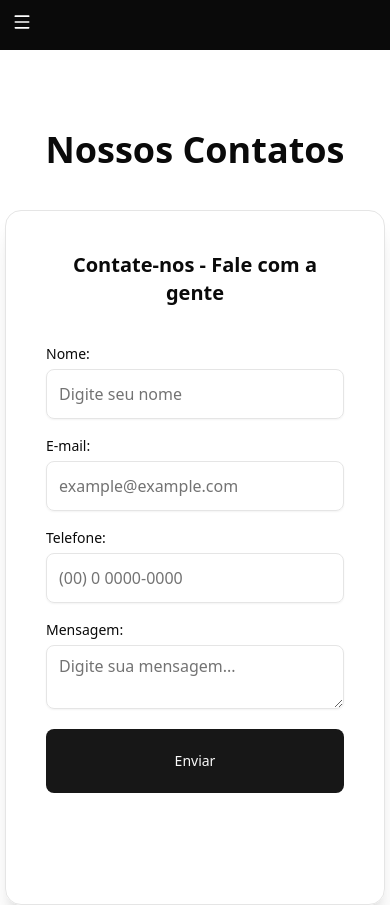
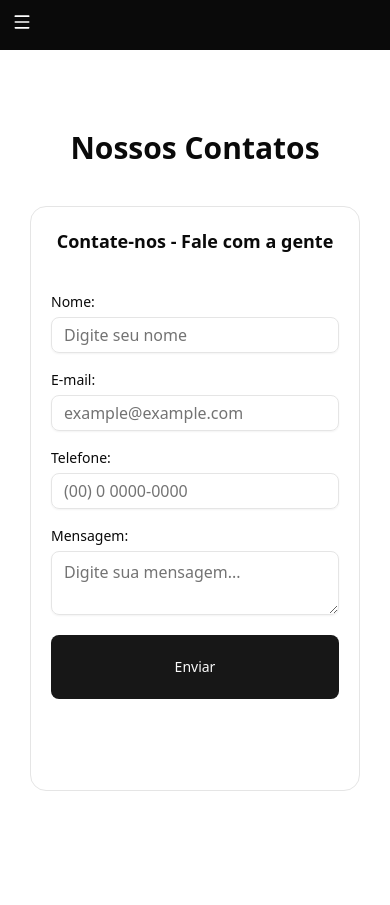
Before and after one commit to joao-nery/IBRD_System, a Next.js app: page /pages/contats in a window 390 px wide. After the commit the page ends 844 px from the top, so only its background shows below. Built offline with nearby package versions, Linux system fonts and the light colour scheme; some icons are missing.

Commit message:
fix cells page add media queries 2

```diff
--- a/src/app/pages/contats/page.tsx
+++ b/src/app/pages/contats/page.tsx
@@ -43,11 +43,11 @@ export default function ContatsPage() {
 
   return (
     <div className="flex flex-col mt-20 items-center">
-      <h1 className="text-4xl font-bold">Nossos Contatos</h1>
+      <h1 className="text-3xl lg:text-4xl font-bold">Nossos Contatos</h1>
 
       <section className="mt-10 flex">
-        <div className="border-1 p-10 w-[380px] lg:w-[500px] shadow-xl rounded-2xl">
-          <h2 className="text-xl lg:text-2xl font-semibold text-center">
+        <div className="border-1 p-5 lg:p-10 w-[330px] lg:w-[500px] lg:shadow-xl rounded-2xl">
+          <h2 className="text-lg lg:text-2xl font-semibold text-center">
             Contate-nos - Fale com a gente
           </h2>
 
@@ -64,7 +64,7 @@ export default function ContatsPage() {
                     <FormControl>
                       <Input
                         type="text"
-                        className="py-6"
+                        className="lg:py-6"
                         {...field}
                         placeholder="Digite seu nome"
                       />
@@ -83,7 +83,7 @@ export default function ContatsPage() {
                     <FormControl>
                       <Input
                         type="email"
-                        className="py-6"
+                        className="lg:py-6"
                         placeholder="example@example.com"
                         {...field}
                       />
@@ -102,7 +102,7 @@ export default function ContatsPage() {
                     <FormControl>
                       <Input
                         type="tel"
-                        className="py-6"
+                        className="lg:py-6"
                         placeholder="(00) 0 0000-0000"
                         {...field}
                       />
--- a/src/app/pages/vision/page.tsx
+++ b/src/app/pages/vision/page.tsx
@@ -1,7 +1,17 @@
+import Image from "next/image";
+
 export default function VisionPage() {
   return (
-    <div className="flex flex-col py-10 mt-20 lg:mt-30 items-center">
-      <h1 className="text-2xl lg:text-3xl text-center font-bold">
+    <div className="flex flex-col py-15 lg:mt-20 items-center">
+      <Image
+        src={"/logo.jpg"}
+        width={100}
+        height={0}
+        className="rounded-full  hover:scale-105 transition-all"
+        alt="Localization image"
+      />
+
+      <h1 className="text-2xl w-3/4 mt-10 lg:text-3xl text-center font-bold">
         Nosso Propósito: Visão, Missão e Valores
       </h1>
       <p className="mt-5 w-3/4 lg:w-1/2">
--- a/src/app/pages/whereLocalization/page.tsx
+++ b/src/app/pages/whereLocalization/page.tsx
@@ -3,10 +3,10 @@ import Link from "next/link";
 
 export default function WhereLocalization() {
   return (
-    <div className="mt-15 flex flex-col justify-center items-center">
+    <div className="mt-20 flex flex-col justify-center items-center">
       <h1 className="text-4xl font-bold">Onde Estamos?</h1>
 
-      <section className="flex flex-col lg:flex-row gap-10 mt-10">
+      <section className="flex flex-col items-center lg:items-start lg:flex-row gap-10 mt-8 lg:mt-15">
         <Link
           href={
             "https://www.google.com.br/maps/place/Igreja+Batista+Renovo+de+Davi/@-19.9380541,-44.1274708,16z/data=!4m17!1m10!3m9!1s0xa6c159decf5269:0x9a1489b9bbd8a8bb!2sIgreja+Batista+Renovo+de+Davi!8m2!3d-19.9379985!4d-44.1274274!10e5!14m1!1BCgIgARICCAI!16s%2Fg%2F11j0d35xpz!3m5!1s0xa6c159decf5269:0x9a1489b9bbd8a8bb!8m2!3d-19.9379985!4d-44.1274274!16s%2Fg%2F11j0d35xpz?entry=ttu&g_ep=EgoyMDI1MTAwMS4wIKXMDSoASAFQAw%3D%3D"
@@ -14,14 +14,14 @@ export default function WhereLocalization() {
           target="_blank">
           <Image
             src={"/localization.jpeg"}
-            width={400}
+            width={1000}
             height={0}
-            className="rounded-2xl shadow-2xl hover:scale-105 transition-all"
+            className="rounded-2xl w-[300px] lg:w-[600px] shadow-2xl hover:scale-105 transition-all"
             alt="Localization image"
           />
         </Link>
 
-        <div>
+        <div className="w-2/3">
           <h1 className="text-2xl text-left font-semibold">
             Igreja Batista Renovo de Davi
           </h1>
--- a/src/app/pages/whoWeAre/page.tsx
+++ b/src/app/pages/whoWeAre/page.tsx
@@ -4,9 +4,8 @@ import Link from "next/link";
 
 export default function WhoWeArePaeg() {
   return (
-    <div className="flex flex-col py-10 mt-20 lg:mt-40 items-center gap-10">
+    <div className="flex flex-col py-15 mt-5 lg:mt-40 items-center gap-10">
       <div className="flex flex-col gap-5 items-center">
-        <h1 className="text-4xl font-bold">Quem Somos?</h1>
         <Image
           src={"/logo.jpg"}
           width={100}
@@ -14,6 +13,7 @@ export default function WhoWeArePaeg() {
           alt="Image Logo"
           className="rounded-full"
         />
+        <h1 className="text-4xl font-bold">Quem Somos?</h1>
       </div>
 
       <p className="w-3/4 lg:w-1/2">
--- a/src/components/landingpageLayout/content.tsx
+++ b/src/components/landingpageLayout/content.tsx
@@ -30,7 +30,7 @@ export function ContentComponent() {
         Não perca nossos Conteúdos!
       </h1>
 
-      <div className="grid md:grid-cols-2 mt-20 gap-5 *:hover:scale-105 *:transition-all">
+      <div className="grid lg:grid-cols-2 mt-20 gap-5 *:hover:scale-105 *:transition-all">
         {contents.map((content, index) => (
           <div key={index}>
             <Card className="w-[350px] md:w-[400px] md:h-[300px]">
--- a/src/components/landingpageLayout/footer.tsx
+++ b/src/components/landingpageLayout/footer.tsx
@@ -1,6 +1,6 @@
 export function FooterComponent() {
   return (
-    <footer className="bg-neutral-800 p-10 text-center text-white">
+    <footer className="bg-neutral-800 p-5 text-center text-white">
       <p>
         Copyright © {new Date().getFullYear()} Igreja Batista Renovo de Davi –
         todos os direitos reservados.
--- a/src/components/landingpageLayout/navbar.tsx
+++ b/src/components/landingpageLayout/navbar.tsx
@@ -18,7 +18,7 @@ export function NavBarComponent() {
   return (
     <main>
       <nav
-        className={`${dmsans.className} hidden text-white sticky top-0 z-100 lg:flex justify-around items-center bg-neutral-800 p-1.5 shadow-xl`}>
+        className={`${dmsans.className} hidden text-white sticky top-0 z-100 xl:flex justify-around items-center bg-neutral-800 p-1.5 shadow-xl`}>
         <div>
           <Link
             href={"/"}
@@ -64,7 +64,7 @@ export function NavBarComponent() {
         </div>
       </nav>
 
-      <nav className="lg:hidden bg-neutral-950 p-3">
+      <nav className="xl:hidden bg-neutral-950 p-3">
         <Sheet>
           <SheetTrigger>
             <Menu size={20} color="white" className="float-right" />
```
